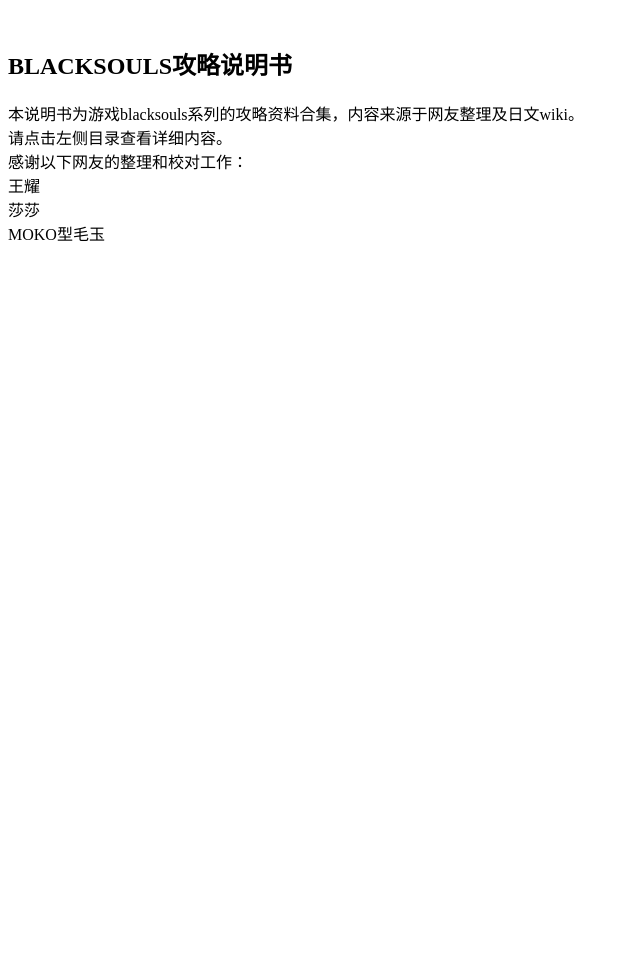
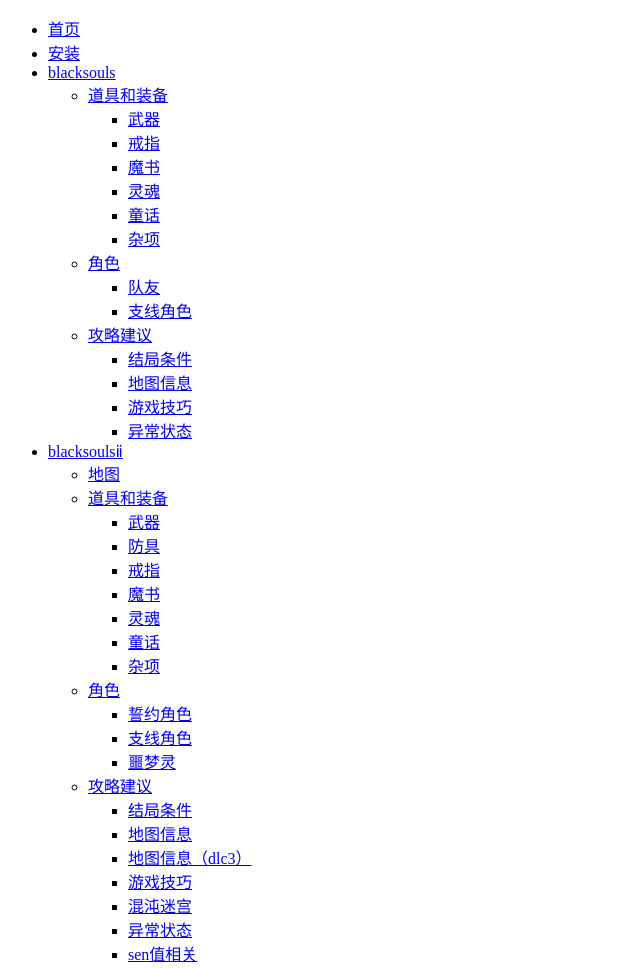
Before and after one commit to linanqwq/BLACKSOULS.github.io, a plain HTML site: page index.html in a window 1280 px wide. Shown: the whole page, without its empty margins (0-640 px from the left). Before the commit the page ends 800 px from the top, so only its background shows below. Drawn offline with Linux system fonts and the light colour scheme.

Commit message:
Update index.html

```diff
--- a/index.html
+++ b/index.html
@@ -1,30 +1,75 @@
-
 <!DOCTYPE html>
 <html>
 <head>
-    <!-- template_ver:2 column_num:3 side_ads:on -->
-    <title>首页</title>
-    <meta charset="UTF-8">
+    <meta></meta>
+    <meta http-equiv="Content-Type" content="text/html; charset=utf-8">
 </head>
-<body id="atwiki-jp" data-nav-id="right-ads" data-ads-menubar-id="menubar2">
-
-<br />
-
-<h2 id="id_34e06332">BLACKSOULS攻略说明书</h2>
-<div>
-	本说明书为游戏blacksouls系列的攻略资料合集，内容来源于网友整理及日文wiki。
-	<br />
-	请点击左侧目录查看详细内容。
-    <br />
-    感谢以下网友的整理和校对工作：
-    <br />
-      王耀
-    <br />
-      莎莎
-    <br />
-      MOKO型毛玉
-</div>
-<br />
-
+<body>
+    <ul>
+        <li><a href="首页.html">首页</a></li>
+        <li><a href="安装.html">安装</a></li>
+        <li><a href="#">blacksouls</a>
+            <ul>
+                <li><a href="#">道具和装备</a>
+                    <ul>
+                        <li><a href="blacksouls/道具和装备/武器.html">武器</a></li>
+                        <li><a href="blacksouls/道具和装备/戒指.html">戒指</a></li>
+                        <li><a href="blacksouls/道具和装备/魔书.html">魔书</a></li>
+                        <li><a href="blacksouls/道具和装备/灵魂.html">灵魂</a></li>
+                        <li><a href="blacksouls/道具和装备/童话.html">童话</a></li>
+                        <li><a href="blacksouls/道具和装备/杂项.html">杂项</a></li>
+                    </ul>
+                </li>
+                <li><a href="#">角色</a>
+                    <ul>
+                        <li><a href="blacksouls/角色/队友.html">队友</a></li>
+                        <li><a href="blacksouls/角色/支线角色.html">支线角色</a></li>
+                    </ul>
+                </li>
+                <li><a href="#">攻略建议</a>
+                    <ul>
+                        <li><a href="blacksouls/攻略建议/结局条件.html">结局条件</a></li>
+                        <li><a href="blacksouls/攻略建议/地图信息.html">地图信息</a></li>
+                        <li><a href="blacksouls/攻略建议/游戏技巧.html">游戏技巧</a></li>
+                        <li><a href="blacksouls/攻略建议/异常状态.html">异常状态</a></li>
+                    </ul>
+                </li>
+            </ul>
+        </li>
+        <li><a href="#">blacksoulsⅱ</a>
+            <ul>
+                <li><a href="#">地图</a>
+                <li><a href="#">道具和装备</a>
+                    <ul>
+                        <li><a href="blacksoulsⅱ/道具和装备/武器.html">武器</a></li>
+                        <li><a href="blacksoulsⅱ/道具和装备/防具.html">防具</a></li>
+                        <li><a href="blacksoulsⅱ/道具和装备/戒指.html">戒指</a></li>
+                        <li><a href="blacksoulsⅱ/道具和装备/魔书.html">魔书</a></li>
+                        <li><a href="blacksoulsⅱ/道具和装备/灵魂.html">灵魂</a></li>
+                        <li><a href="blacksoulsⅱ/道具和装备/童话.html">童话</a></li>
+                        <li><a href="blacksoulsⅱ/道具和装备/杂项.html">杂项</a></li>
+                    </ul>
+                </li>
+                <li><a href="#">角色</a>
+                    <ul>
+                        <li><a href="blacksoulsⅱ/角色/誓约角色.html">誓约角色</a></li>
+                        <li><a href="blacksoulsⅱ/角色/支线角色.html">支线角色</a></li>
+                        <li><a href="blacksoulsⅱ/角色/噩梦灵.html">噩梦灵</a></li>
+                    </ul>
+                </li>
+                <li><a href="#">攻略建议</a>
+                    <ul>
+                        <li><a href="blacksoulsⅱ/攻略建议/结局条件.html">结局条件</a></li>
+                        <li><a href="blacksoulsⅱ/攻略建议/地图信息.html">地图信息</a></li>
+                        <li><a href="blacksoulsⅱ/攻略建议/地图信息（dlc3）.html">地图信息（dlc3）</a></li>
+                        <li><a href="blacksoulsⅱ/攻略建议/游戏技巧.html">游戏技巧</a></li>
+                        <li><a href="blacksoulsⅱ/攻略建议/混沌迷宫.html">混沌迷宫</a></li>
+                        <li><a href="blacksoulsⅱ/攻略建议/异常状态.html">异常状态</a></li>
+                        <li><a href="blacksoulsⅱ/攻略建议/sen值相关.html">sen值相关</a></li>
+                    </ul>
+                </li>
+            </ul>
+        </li>
+    </ul>
 </body>
-</html>
+				    </html>
```
